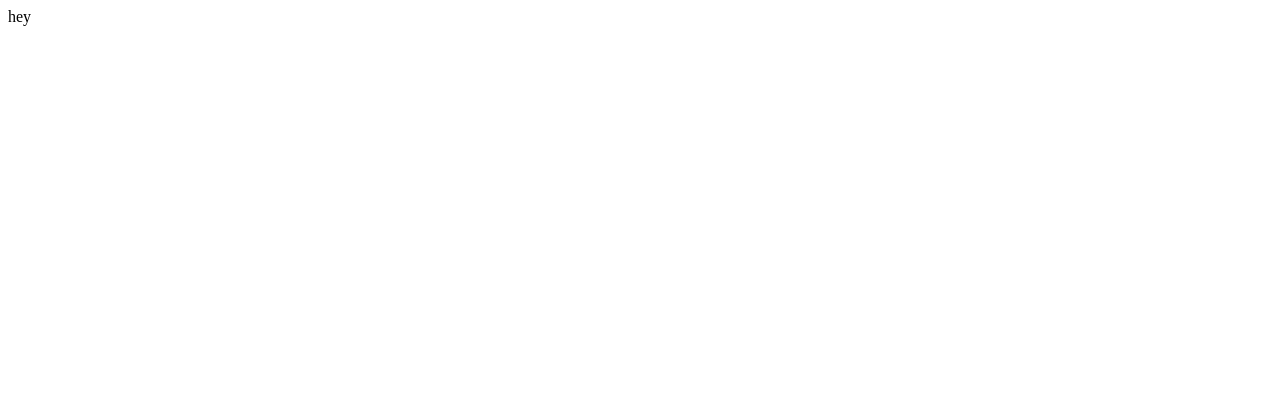
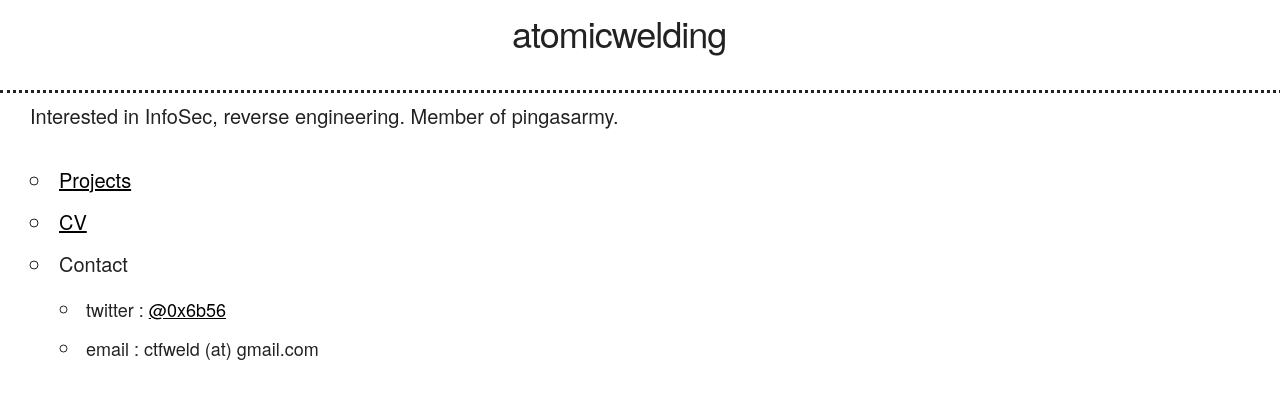
Before and after one commit to atomicwelding/atomicwelding.github.io, a plain HTML site: page index.html in a window 1280 px wide. Drawn offline with Linux system fonts and the light colour scheme.

Commit message:
update index.html

```diff
--- a/index.html
+++ b/index.html
@@ -1 +1,29 @@
-hey
+<!DOCTYPE html>
+<html>
+    <head>
+        <title>weld</title>
+        <link rel="stylesheet" type="text/css"  href="rsrc/skeleton.css">
+        <link rel="stylesheet" type="text/css"  href="rsrc/main.css">
+    </head>
+    <body>
+        <div id="sticky-nav">
+            <h3 class='separator'>atomicwelding</h3>
+        </div>
+
+        <div id="main-content">
+            Interested in InfoSec, reverse engineering. Member of pingasarmy.
+            <br>
+            <br>
+            <ul>
+                <li><a href="https://github.com/atomicwelding">Projects</a></li>
+                <li> <a href="media/cv_erwan_le_doeuff.pdf">CV</a></li>
+                <li>Contact
+                    <ul>
+                        <li>twitter : <a href="https://twitter.com/0x6b56">@0x6b56</a></li>
+                        <li>email   : ctfweld (at) gmail.com</li>
+                    </ul>
+                </li>
+            </ul>
+        </div>
+    </body>
+</html>
```
